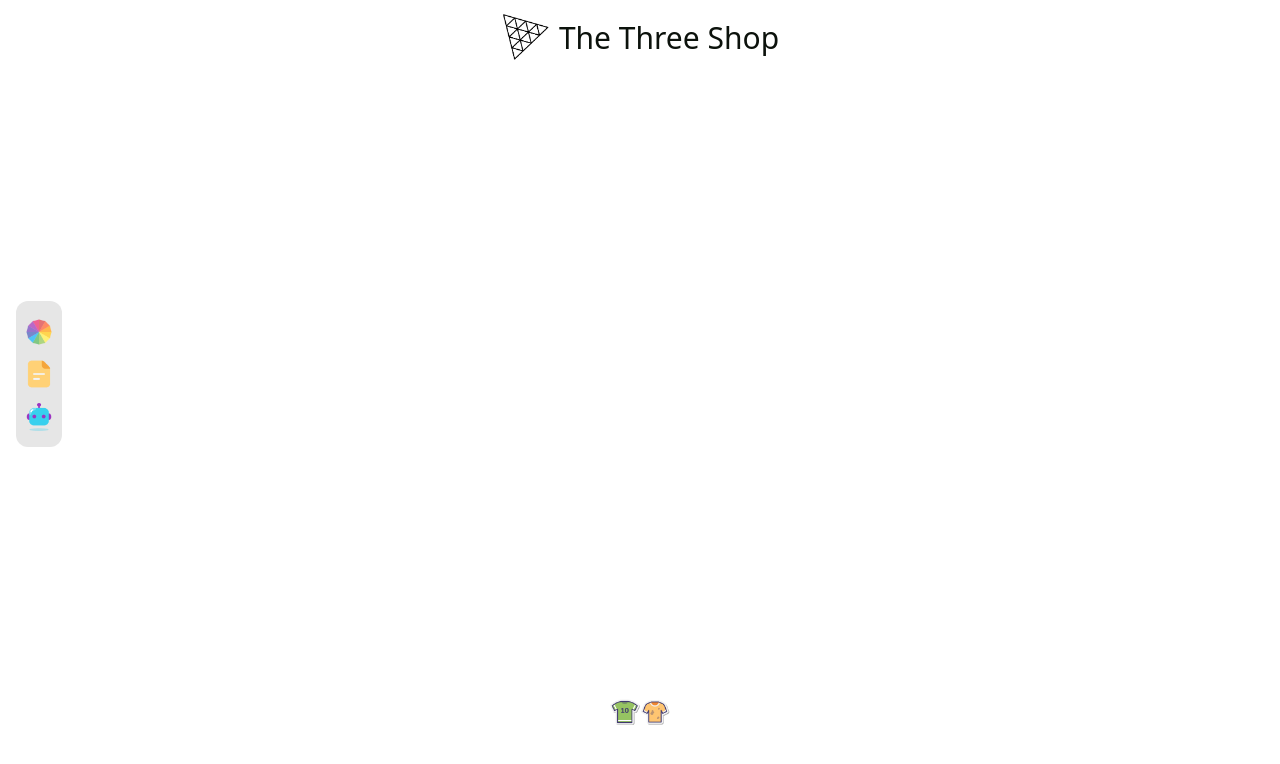
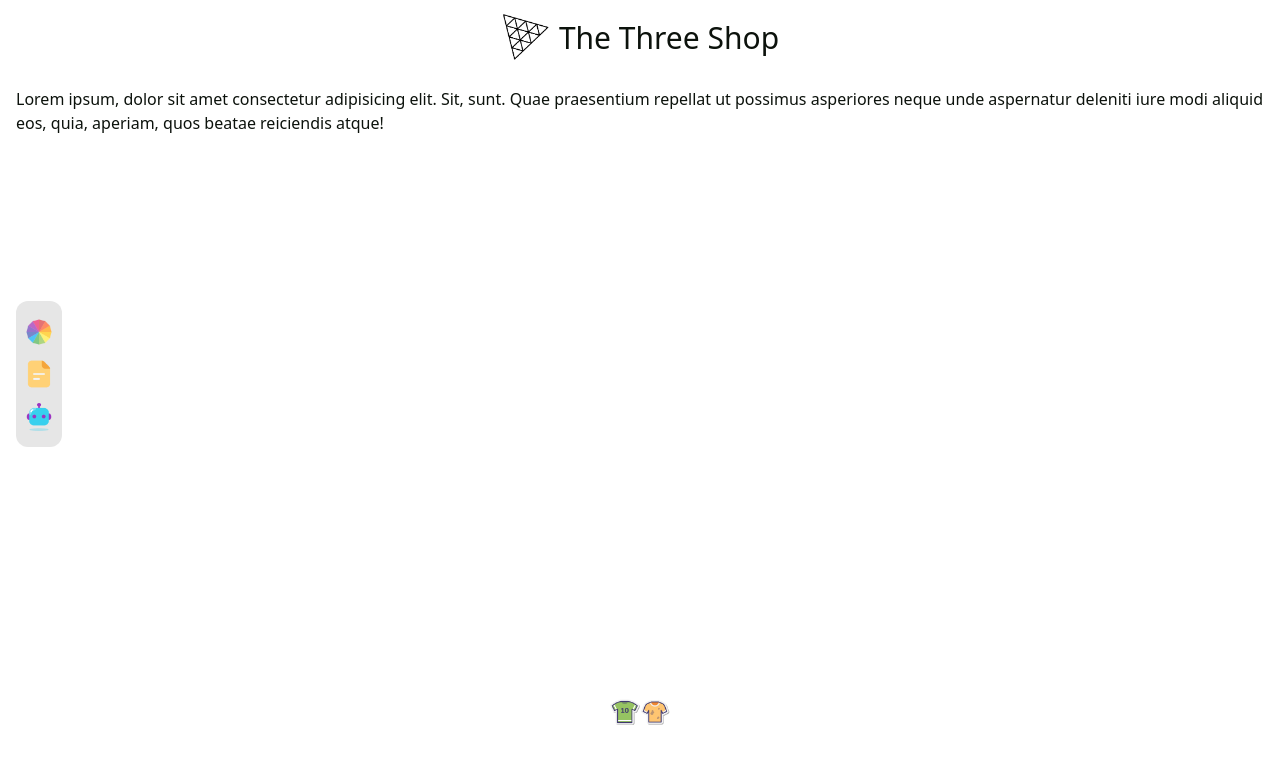
Before and after one commit to sohanemon/the-three-shop, a Next.js app: page / in a window 1280 px wide. Both pictures are taken after a click on the button "Get Started". Shown: the top 764 px of the page. Built offline with nearby package versions, Linux system fonts and the light colour scheme.

Commit message:
anim duration updated

```diff
--- a/src/app/editor.tsx
+++ b/src/app/editor.tsx
@@ -5,6 +5,7 @@ import { motion } from 'framer-motion';
 import { slideAnimation } from '@/lib/motion';
 import LeftSideTab from '@/components/left-side-tab';
 import BottomTab from '@/components/bottom-tab';
+import Shirt from '@/components/shirt';
 export default function Editor() {
   const firstPage = useSelector((state: RootState) => state.intro.firstPage);
 
@@ -18,11 +19,12 @@ export default function Editor() {
           animate={{
             opacity: 1,
             transition: {
-              delay: 1,
+              delay: 0.4,
             },
           }}
         >
           <LeftSideTab />
+          <Shirt />
           <BottomTab />
         </motion.section>
       )}
--- a/src/components/bottom-tab.tsx
+++ b/src/components/bottom-tab.tsx
@@ -8,7 +8,7 @@ export default function BottomTab() {
       <motion.section
         className='bottom-0 w-full flex justify-center absolute'
         initial={{ y: 100, opacity: 0 }}
-        animate={{ y: 0, opacity: 1, transition: { delay: 1.1 } }}
+        animate={{ y: 0, opacity: 1, transition: { delay: 0.4 } }}
       >
         {FilterTabs?.map((tab) => (
           <Tab key={tab.name} {...tab} />
--- a/src/components/left-side-tab.tsx
+++ b/src/components/left-side-tab.tsx
@@ -8,7 +8,7 @@ export default function LeftSideTab() {
       <motion.section
         initial={{ x: -100, opacity: 0 }}
         className='absolute left-0 top-1/3 flex flex-col gap-3 -translate-y-1/2 bg-primary/10 px-2 py-4 rounded-xl'
-        animate={{ x: 0, opacity: 1, transition: { delay: 1.1 } }}
+        animate={{ x: 0, opacity: 1, transition: { delay: 0.4 } }}
       >
         {EditorTabs?.map((tab) => (
           <Tab key={tab.name} {...tab} />
--- /dev/null
+++ b/src/components/shirt.tsx
@@ -0,0 +1,10 @@
+import { motion } from 'framer-motion';
+export default function Shirt() {
+  return (
+    <motion.div>
+      Lorem ipsum, dolor sit amet consectetur adipisicing elit. Sit, sunt. Quae
+      praesentium repellat ut possimus asperiores neque unde aspernatur deleniti
+      iure modi aliquid eos, quia, aperiam, quos beatae reiciendis atque!
+    </motion.div>
+  );
+}
--- a/src/lib/motion.ts
+++ b/src/lib/motion.ts
@@ -17,7 +17,7 @@ export const slideAnimation = (direction: string) => {
     exit: {
       x: direction === 'left' ? -100 : direction === 'right' ? 100 : 0,
       y: direction === 'up' ? 100 : direction === 'down' ? -100 : 0,
-      transition: { ...transition, delay: 0 },
+      transition: { type: 'spring', duration: 0.3, delay: 0 },
       opacity: 0,
     },
   };
```
